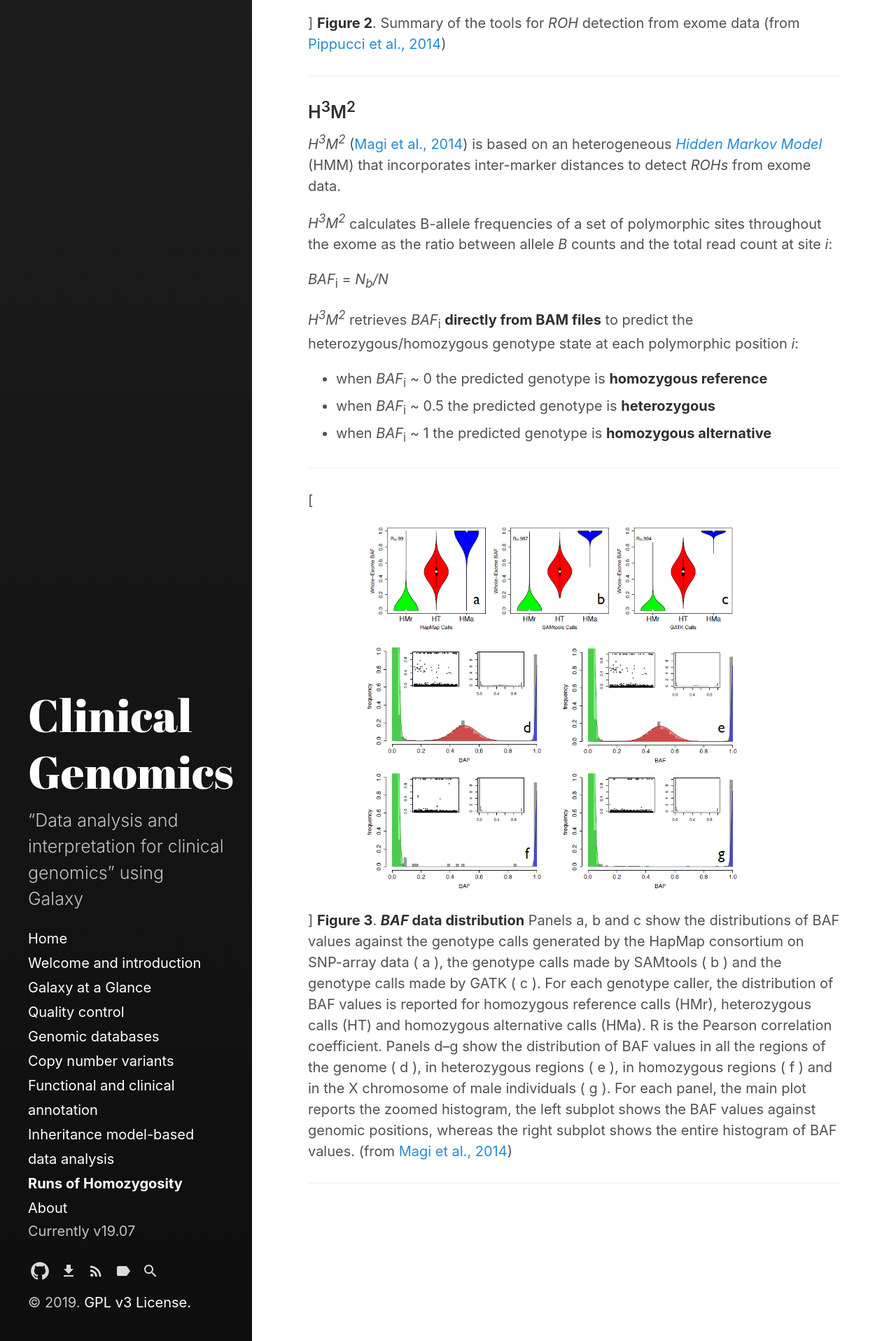
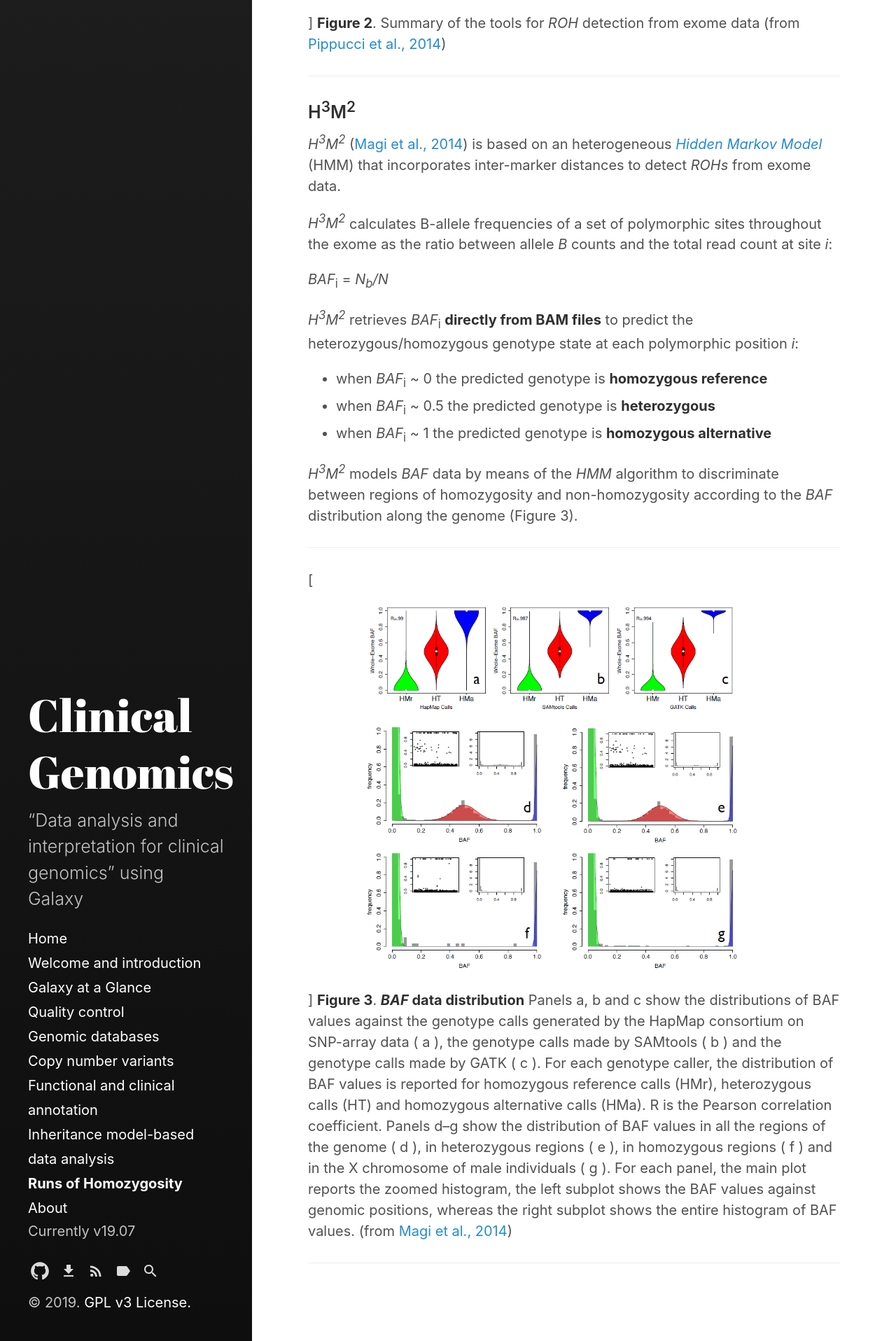
Before and after one commit to sigu-training/clinical_genomics, a Jekyll site: the page built from lectures/08.roh.md, in a window 1280 px wide. Shown: the part 2879-4795 px from the top of the page at 70% size. Built offline with Jekyll 4.4.1, drawn with Linux system fonts in a browser that asks for light colours.

Commit message:
Update 08.roh.md

```diff
--- a/lectures/08.roh.md
+++ b/lectures/08.roh.md
@@ -59,6 +59,8 @@ Usually, long ROH (approximately >1.5 Mb) arise as a result of close parental co
 - when *BAF*<sub>i</sub> \~ 0.5 the predicted genotype is **heterozygous**
 - when *BAF*<sub>i</sub> \~ 1 the predicted genotype is **homozygous alternative**
 
+*H<sup>3</sup>M<sup>2</sup>* models *BAF* data by means of the *HMM* algorithm to discriminate between regions of homozygosity and non-homozygosity according to the *BAF* distribution along the genome (Figure 3).
+
 ---
 
 [![h3m2_baf]({{site.url}}{{site.baseurl}}/images/h3m2_baf.png)]
```
